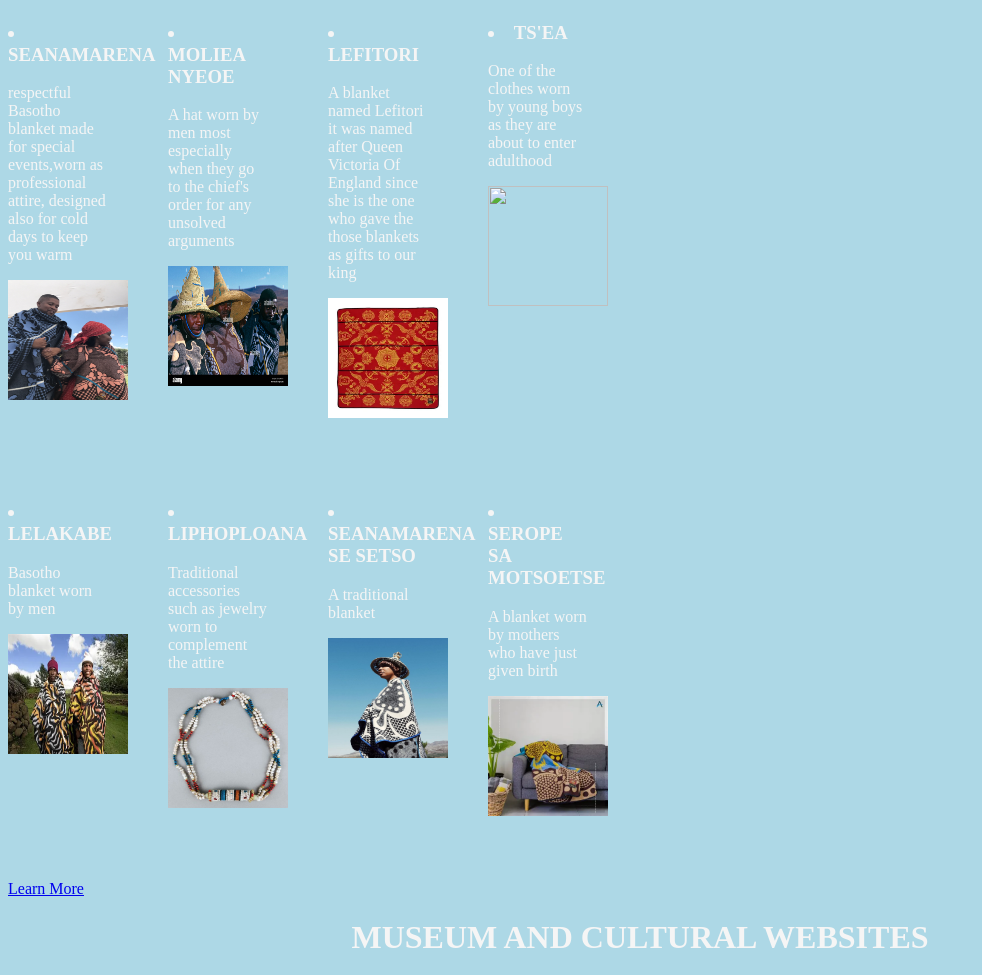
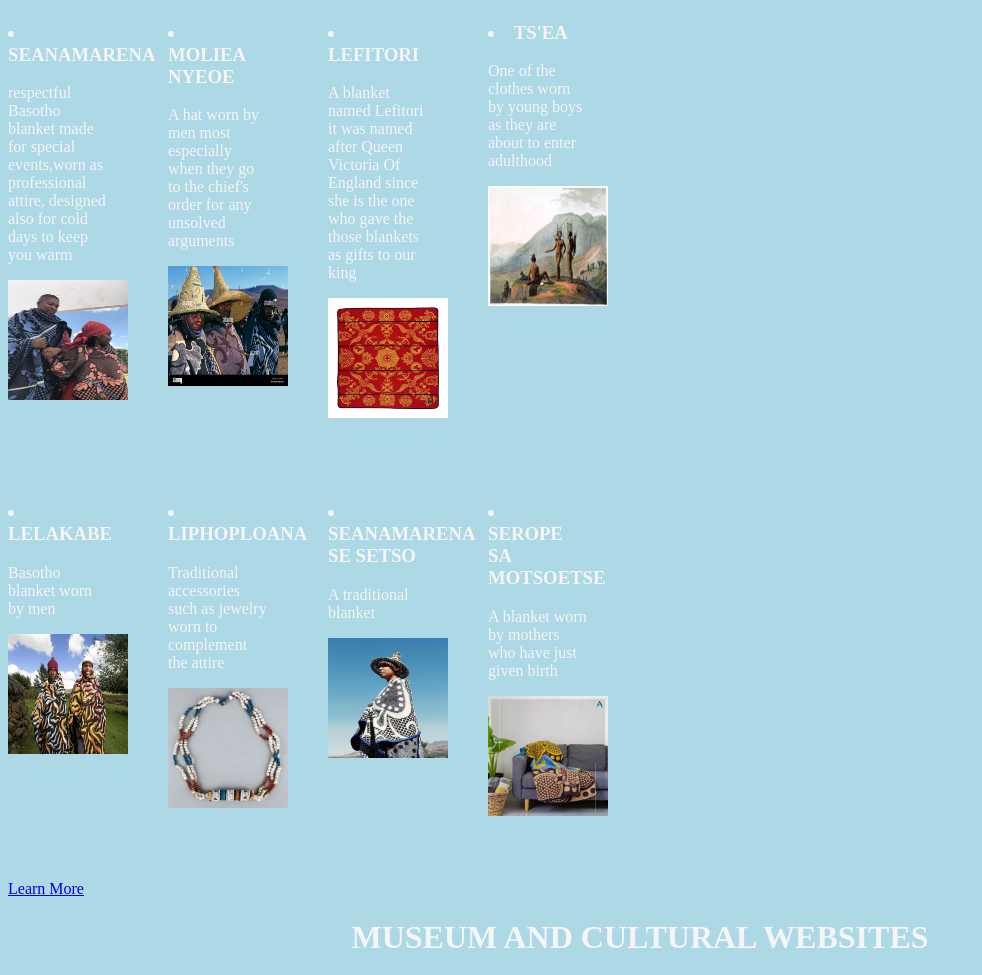
Before and after one commit to Lehlohonolo354/Basotho-Heritage, a plain HTML site: page Traditional Clothing.html in a window 1280 px wide. Shown: the part 1664-2639 px from the top of the page, without its empty margins (0-982 px from the left). Drawn offline with Linux system fonts and the light colour scheme.

Commit message:
Update Traditional Clothing.html

```diff
--- a/Traditional Clothing.html
+++ b/Traditional Clothing.html
@@ -98,7 +98,7 @@
 
             <div class="grid-item">	<h3><li>TS'EA</h3>
             	<p>One of the clothes worn by young boys as they are about to enter adulthood </p>
-            	<img src="images/ts'ea.webp"></div>
+            	<img src="images/tshea.webp"></div>
 
             <div class="grid-item"><h3><li>LELAKABE</h3>
             	<p>Basotho blanket worn by men </p>
```
